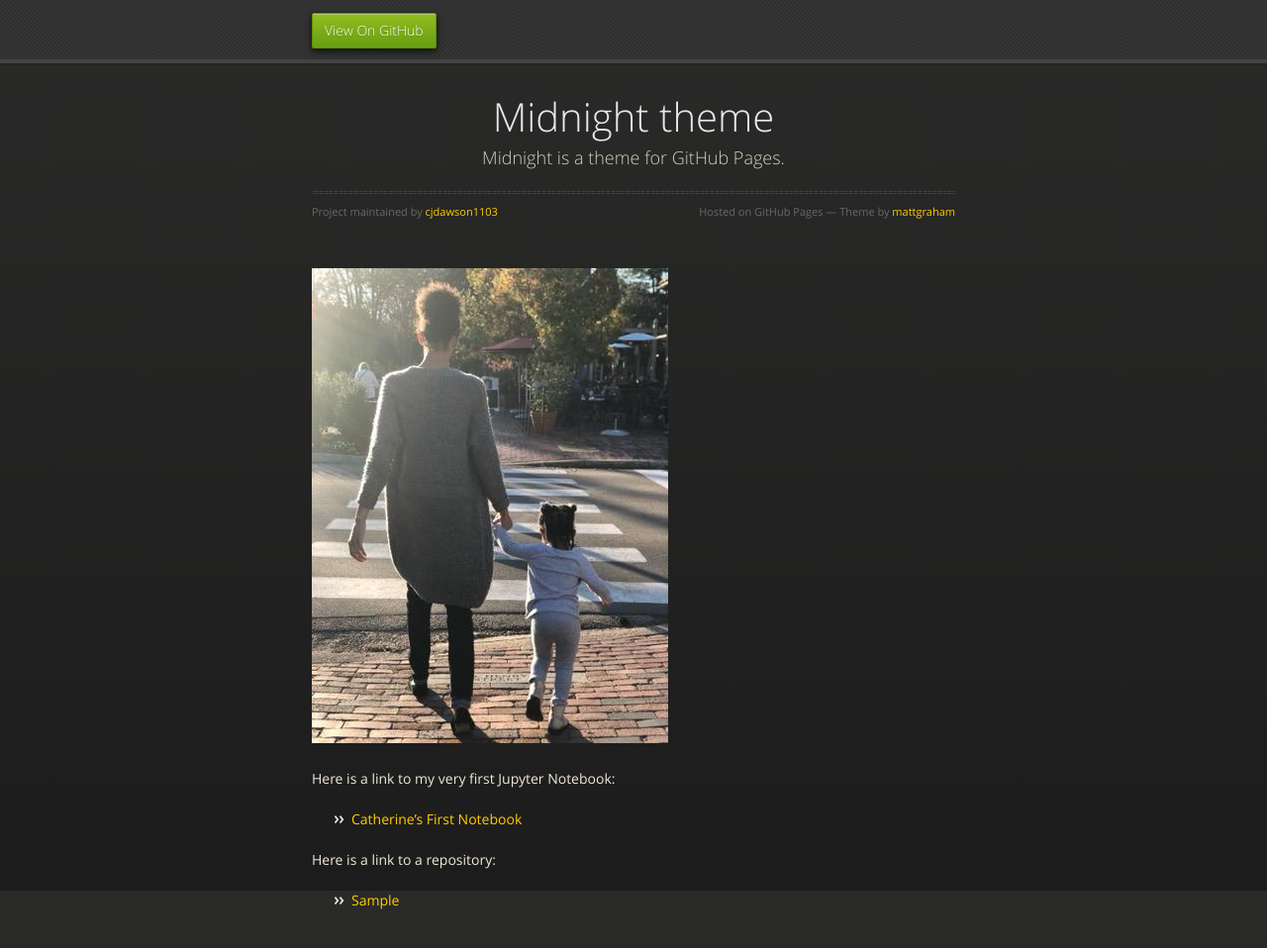
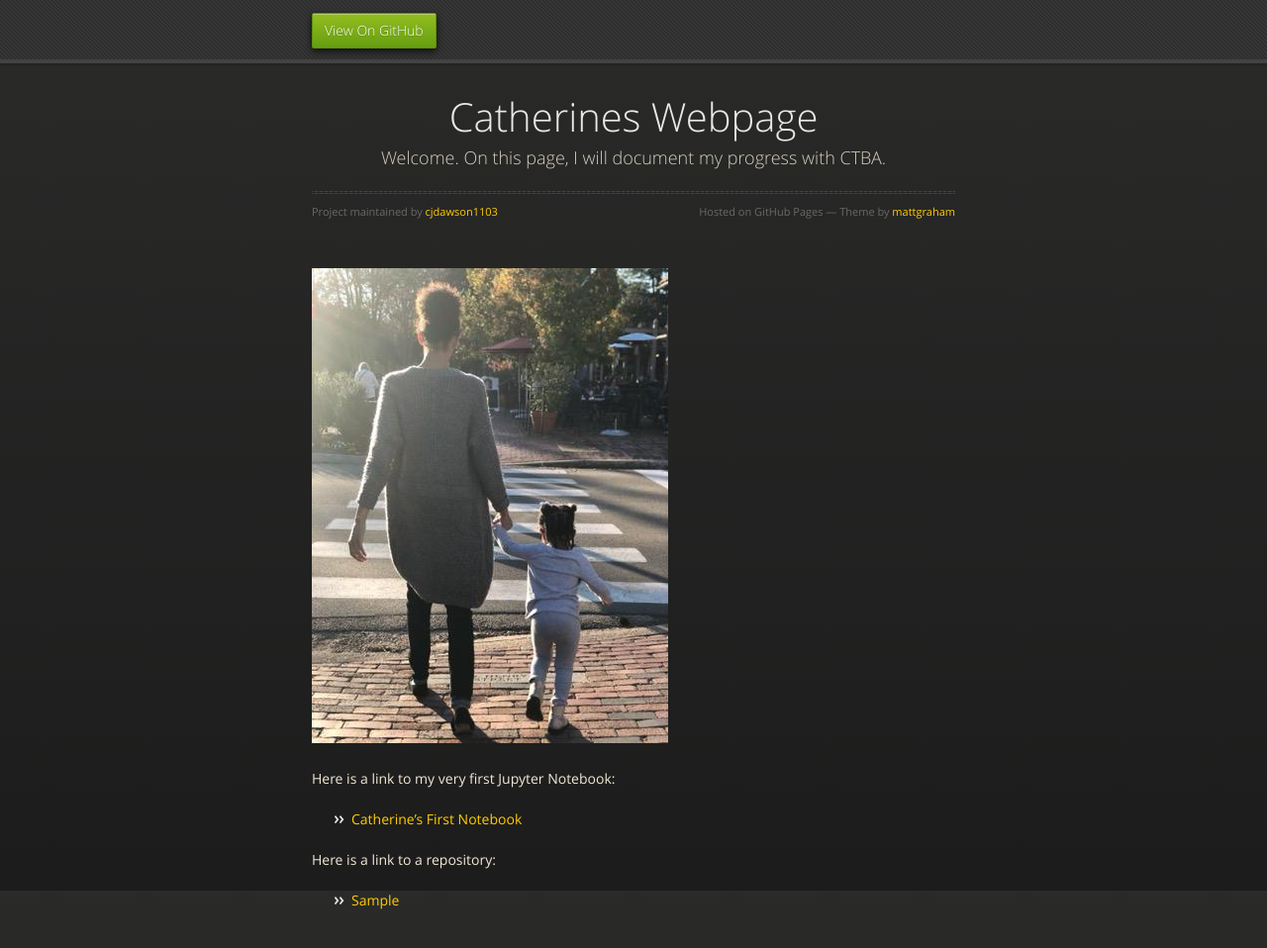
Before and after one commit to cjdawson1103/cjdawson1103.github.io, a Jekyll site: the page built from index.md, in a window 1280 px wide and 1030 px high. Shown: the top 958 px of the window at 99% size. Built offline with Jekyll 4.4.1, drawn with Linux system fonts in a browser that asks for light colours; our own code applies the rules of GitHub Pages for plain Markdown files.

Commit message:
Update _config.yml

```diff
--- a/_config.yml
+++ b/_config.yml
@@ -1,5 +1,5 @@
-title: Midnight theme
-description: Midnight is a theme for GitHub Pages.
+title: Catherines Webpage
+description: Welcome. On this page, I will document my progress with CTBA.
 show_downloads: false
 google_analytics:
 theme: jekyll-theme-midnight
```
